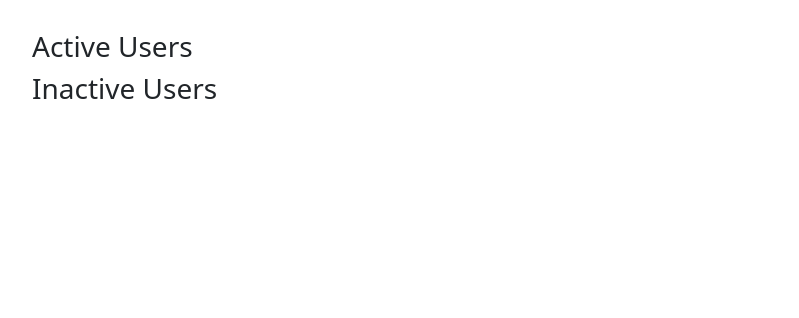
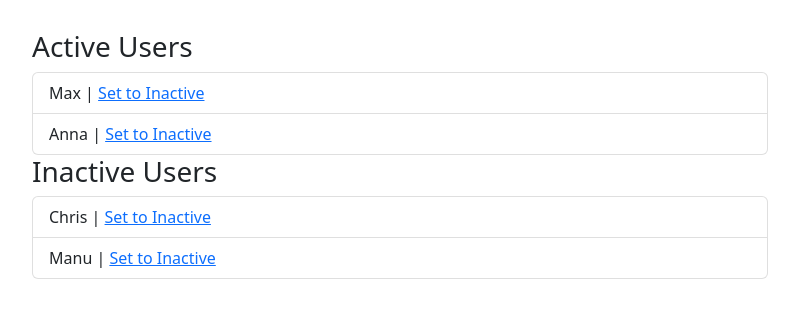
Before and after one commit to JelenaBasaric/FifthHomework, an Angular app: page / in a window 1280 px wide. Shown: the top 318 px of the page, without its empty margins (50-849 px from the left). Built offline with nearby package versions, Linux system fonts and the light colour scheme.

Commit message:
all in one component

```diff
--- a/src/app/all-users/all-users.component.html
+++ b/src/app/all-users/all-users.component.html
@@ -1,16 +1,16 @@
-<h3>Active Users</h3>
+<h3>{{title}}</h3>
 <ul class="list-group">
   <li
     class="list-group-item"
-    *ngFor="let auser of activeUsers; let i = index">
-    {{ auser }} | <a href="#" (click)="onSetToInactive(i)">Set to Inactive</a>
+    *ngFor="let user of users let i = index">
+    {{ user }} | <a href="#" (click)="'callbackFunc'">Set to Inactive</a>
   </li>
 </ul>
-<h3>Inactive Users</h3>
+<!-- <h3>Inactive Users</h3>
 <ul class="list-group">
   <li
     class="list-group-item"
-    *ngFor="let iuser of inactiveUsers; let i = index">
-    {{ iuser }} | <a href="#" (click)="onSetToActive(i)">Set to Active</a>
+    *ngFor="let iuser of users; let i = index">
+    {{ user }} | <a href="#" (click)="onSetToActive(i)">Set to Active</a>
   </li>
-</ul>
+</ul> -->
--- a/src/app/app.component.html
+++ b/src/app/app.component.html
@@ -1,8 +1,16 @@
 <div class="container">
   <div class="row">
     <div class="col-xs-12 col-md-8 col-md-offset-2">
-      <app-all-users ></app-all-users>
-     <!-- // <app-all-users [inactiveUsers]="inactiveUsers"></app-all-users> -->
+      <app-all-users [title]="'Active Users'"
+      [text]="'Set to inactive'"
+      [users]="activeUsers"
+      [callbackFunc]="'userService.onSetToInactive()'"
+></app-all-users>
+<app-all-users [title]="'Inactive Users'"
+      [text]="'Set to active'"
+      [users]="inactiveUsers"
+      [callbackFunc]="'userService.onSetToActive()'"
+></app-all-users>
 
      <!--  <app-active-users
         [users]="activeUsers"></app-active-users>
--- a/src/app/app.component.ts
+++ b/src/app/app.component.ts
@@ -12,10 +12,12 @@ export class AppComponent {
   activeUsers =this.userService.activeUsers;
   inactiveUsers = this.userService.inactiveUsers;
 
+
  constructor(private userService:UserService){}
 
   onSetToInactive(id: number) {
     this.userService.onSetToActive(id);
+
     // this.inactiveUsers.push(this.activeUsers[id]);
     // this.activeUsers.splice(id, 1);
   }
--- a/src/app/app.module.ts
+++ b/src/app/app.module.ts
@@ -1,6 +1,6 @@
 import { BrowserModule } from '@angular/platform-browser';
 import { NgModule } from '@angular/core';
-import { FormsModule } from '@angular/forms';
+import { FormsModule, NgControl } from '@angular/forms';
 
 
 import { AppComponent } from './app.component';
@@ -20,6 +20,7 @@ import { AllUsersComponent } from './all-users/all-users.component';
   imports: [
     BrowserModule,
     FormsModule,
+
   ],
   providers: [UserService,CountService],
   bootstrap: [AppComponent]
--- a/src/app/services/user.service.ts
+++ b/src/app/services/user.service.ts
@@ -6,16 +6,19 @@ export class UserService{
     constructor(private countService:CountService){}
     activeUsers = ['Max', 'Anna'];
   inactiveUsers = ['Chris', 'Manu'];
+  activeUser=false;
 
   onSetToInactive(id: number) {
     this.inactiveUsers.push(this.activeUsers[id]);
     this.activeUsers.splice(id, 1);
+    this.activeUser=false;
     this.countService.countActToInac();
   }
 
   onSetToActive(id: number) {
     this.activeUsers.push(this.inactiveUsers[id]);
     this.inactiveUsers.splice(id, 1);
+    //this.activeUser=true;
     this.countService.countInactToAct();
   }
 }
```
